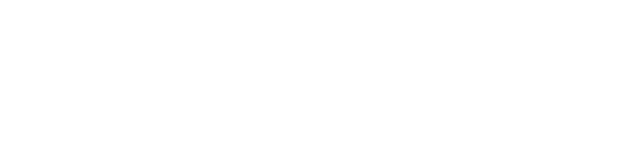
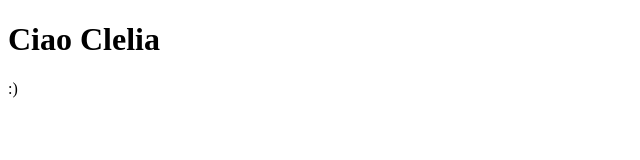
Before and after one commit to StefaniaSperani/htmlcss-hello, a plain HTML site: page index.html in a window 1280 px wide. Shown: the whole page, without its empty margins (0-640 px from the left). Drawn offline with Linux system fonts and the light colour scheme.

Commit message:
Aggiunta testo

```diff
--- a/index.html
+++ b/index.html
@@ -7,6 +7,7 @@
     <title>Hello HTML</title>
 </head>
 <body>
-
+    <h1>Ciao Clelia</h1>
+     <p>:)</p>
 </body>
 </html>
```
